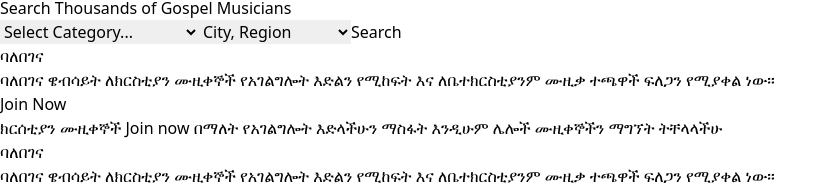
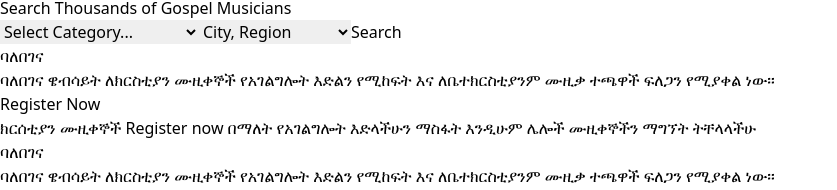
Before and after one commit to mickeybegashaw/Balebegena, a React (Vite) app in the folder frontend/: page / in a window 1280 px wide. Shown: the part 109-299 px from the top of the page, without its empty margins (0-837 px from the left). Built offline with nearby package versions, Linux system fonts and the light colour scheme.

Commit message:
fix typo

```diff
--- a/frontend/src/Pages/Home.jsx
+++ b/frontend/src/Pages/Home.jsx
@@ -173,9 +173,9 @@ const Home = () => {
               </p>
             </div>
             <div className="discription w-full backdrop-brightness-50 p-10">
-              <h2 className="font-bold text-xl text-red-700">Join Now</h2>
+              <h2 className="font-bold text-xl text-red-700">Register Now</h2>
               <p className="text-l mt-1">
-                ክርሰቲያን ሙዚቀኞች Join now በማለት የአገልግሎት እድላችሁን ማስፋት እንዲሁም ሌሎች ሙዚቀኞችን
+                ክርሰቲያን ሙዚቀኞች Register now በማለት የአገልግሎት እድላችሁን ማስፋት እንዲሁም ሌሎች ሙዚቀኞችን
                 ማግኘት ትቸላላችሁ{" "}
               </p>
             </div>
--- a/frontend/src/components/Header.jsx
+++ b/frontend/src/components/Header.jsx
@@ -20,7 +20,7 @@ const Header = () => {
         <div className="hidden md:block">
           <span className="ml-14">My Account</span>
           <Link to={'/user/login'}>
-          <span title="Sign in to My account" className="ml-14">Log in</span>
+          <span title="Log in to My account" className="ml-14">Log in</span>
           </Link>
 
           <Link to={'/user/register'}>
```
